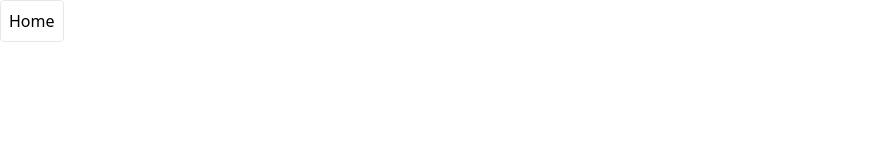
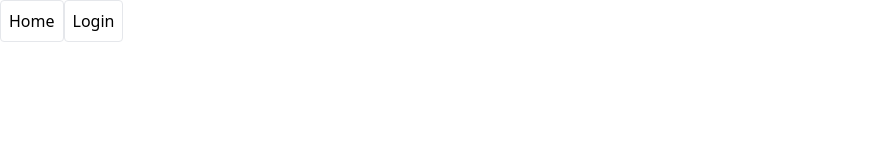
Before and after one commit to Piklo/Notes.React, a Next.js app: page /login in a window 1280 px wide. Shown: the top 160 px of the page, without its empty margins (0-881 px from the left). Built offline with nearby package versions, Linux system fonts and the light colour scheme.

Commit message:
added NavbarButton component added link to login page on navbar

```diff
--- a/app/Navbar.tsx
+++ b/app/Navbar.tsx
@@ -1,9 +1,16 @@
 export default function Navbar() {
   return (
     <div className="flex">
-      <a href="/">
-        <div className="rounded border p-2 hover:bg-gray-200">Home</div>
-      </a>
+      <NavbarButton link="/" value="Home"></NavbarButton>
+      <NavbarButton link="/login" value="Login"></NavbarButton>
     </div>
   );
 }
+
+function NavbarButton({ link, value }: { link: string; value: string }) {
+  return (
+    <a href={`${link}`}>
+      <div className="rounded border p-2 hover:bg-gray-200">{value}</div>
+    </a>
+  );
+}
```
